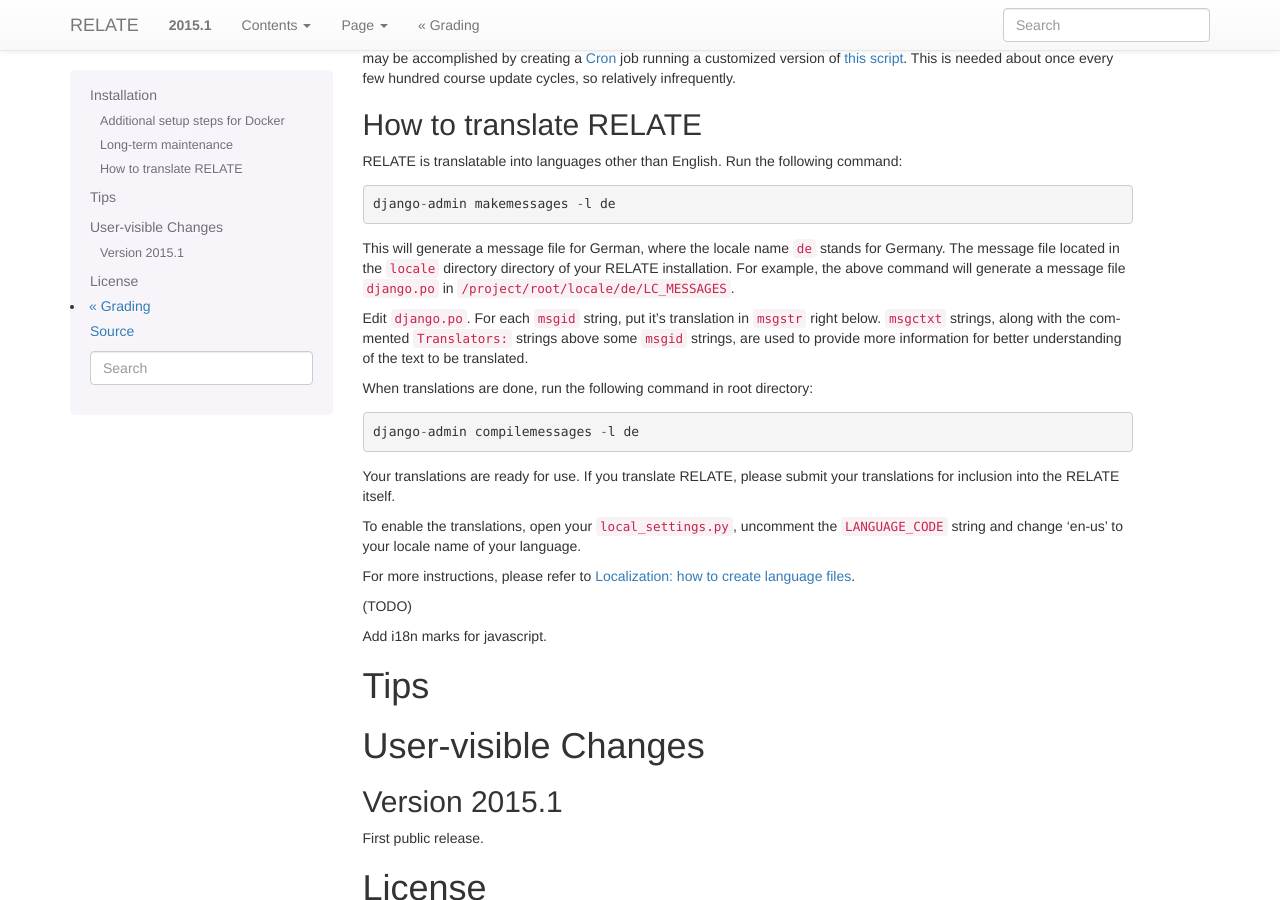
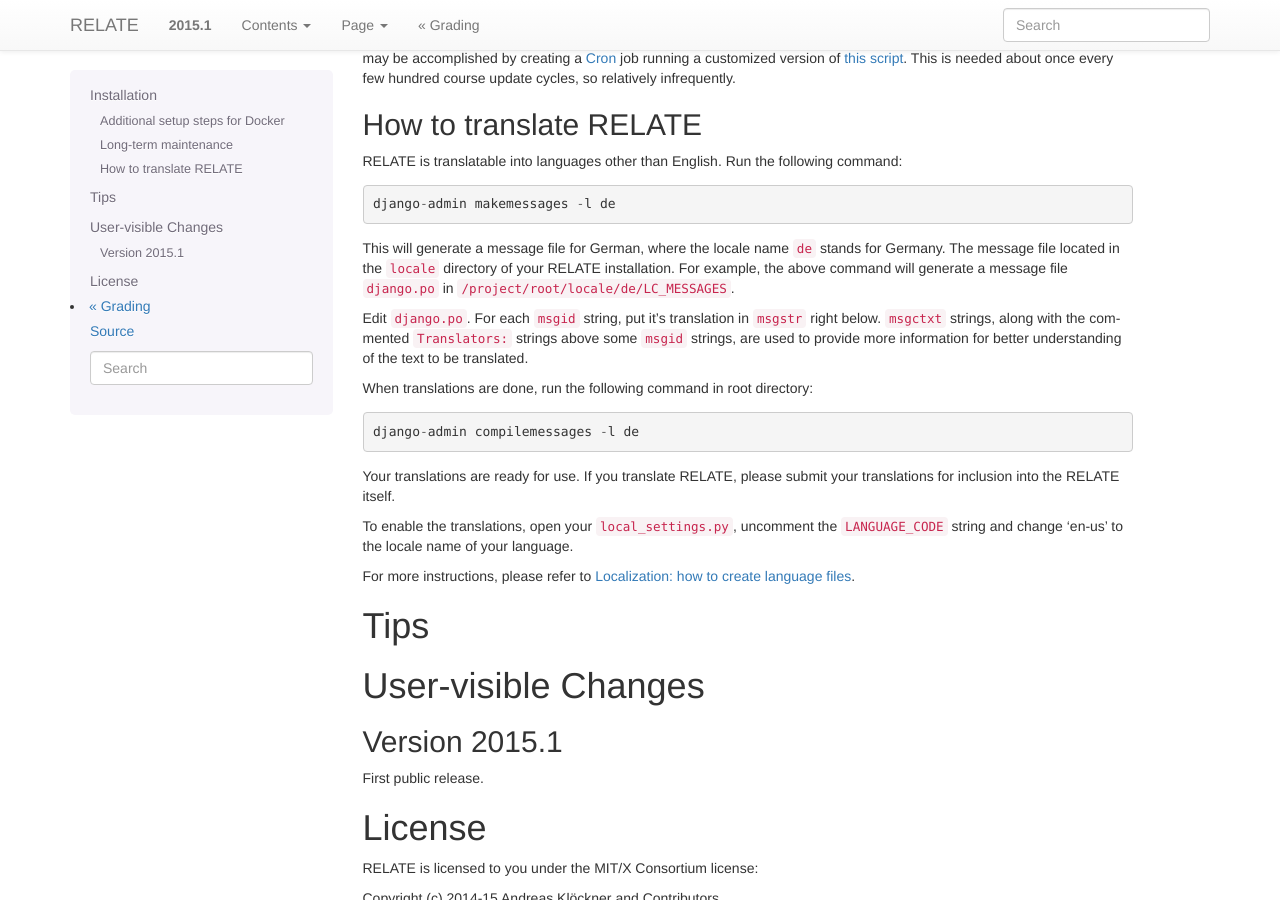
Before and after one commit to inducer/relate, a Sphinx documentation site: the page built from doc/misc.rst, in a window 1280 px wide and 900 px high, scrolled down 1359 px. Built offline with Sphinx 7.4.7, drawn with Linux system fonts in a browser that asks for light colours.

Commit message:
Translations within JavaScript.

```diff
--- a/doc/misc.rst
+++ b/doc/misc.rst
@@ -90,7 +90,7 @@
 
 This will generate a message file for German, where the locale name ``de``
 stands for Germany. The message file located in the ``locale`` directory
-directory of your RELATE installation. For example, the above command will generate
+of your RELATE installation. For example, the above command will generate
 a message file ``django.po`` in ``/project/root/locale/de/LC_MESSAGES``.
 
 Edit ``django.po``. For each ``msgid`` string, put it's translation in
@@ -106,15 +106,12 @@
 your translations for inclusion into the RELATE itself.
 
 To enable the translations, open your ``local_settings.py``, uncomment the
-``LANGUAGE_CODE`` string and change 'en-us' to your locale name of your
+``LANGUAGE_CODE`` string and change 'en-us' to the locale name of your
 language.
 
 For more instructions, please refer to `Localization: how to create
 language files <https://docs.djangoproject.com/en/dev/topics/i18n/translation/#localization-how-to-create-language-files>`_.
 
-(TODO)
-
-Add i18n marks for javascript.
 
 Tips
 ====
```
Also changed, not shown: 3 other files.
